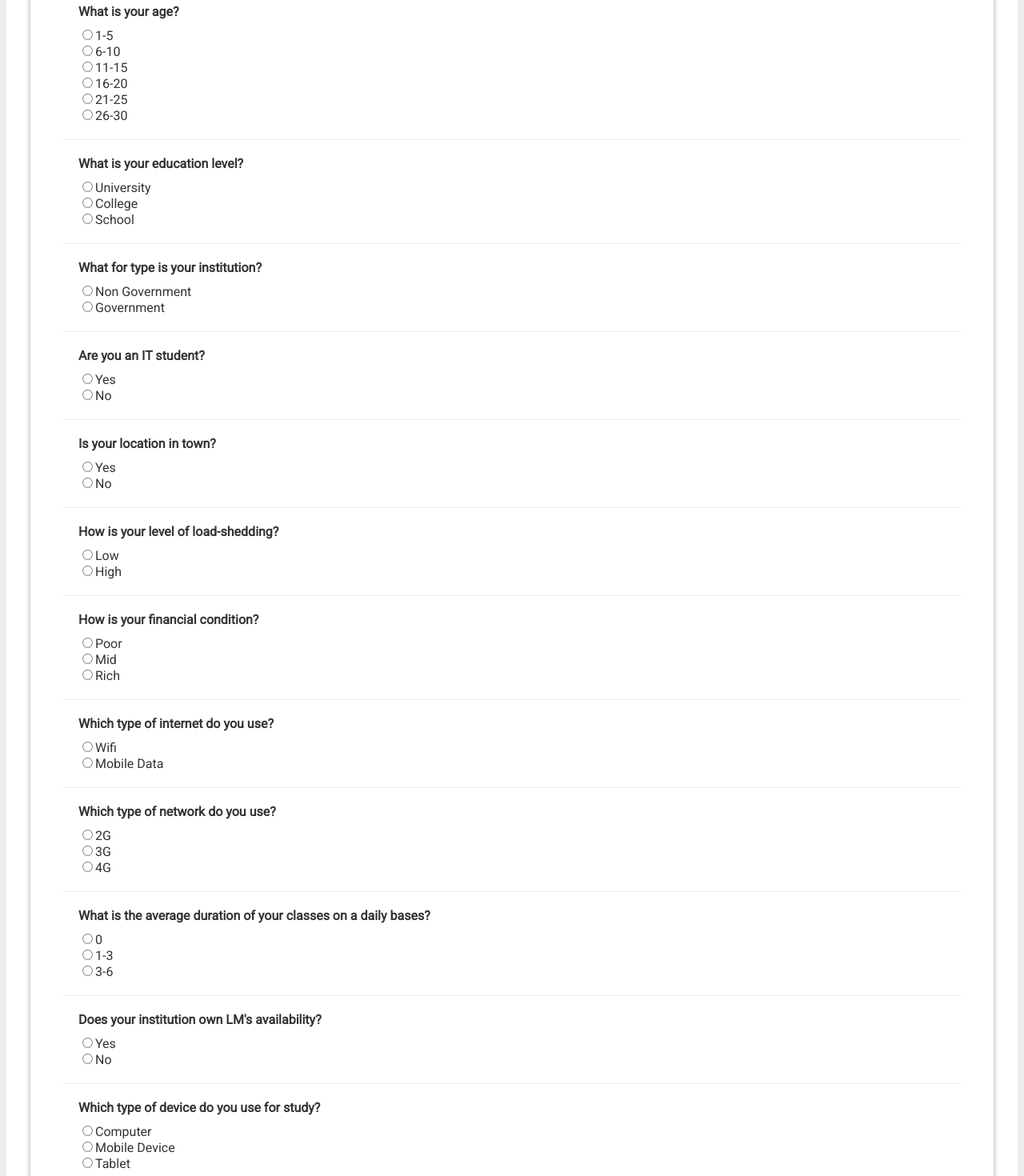
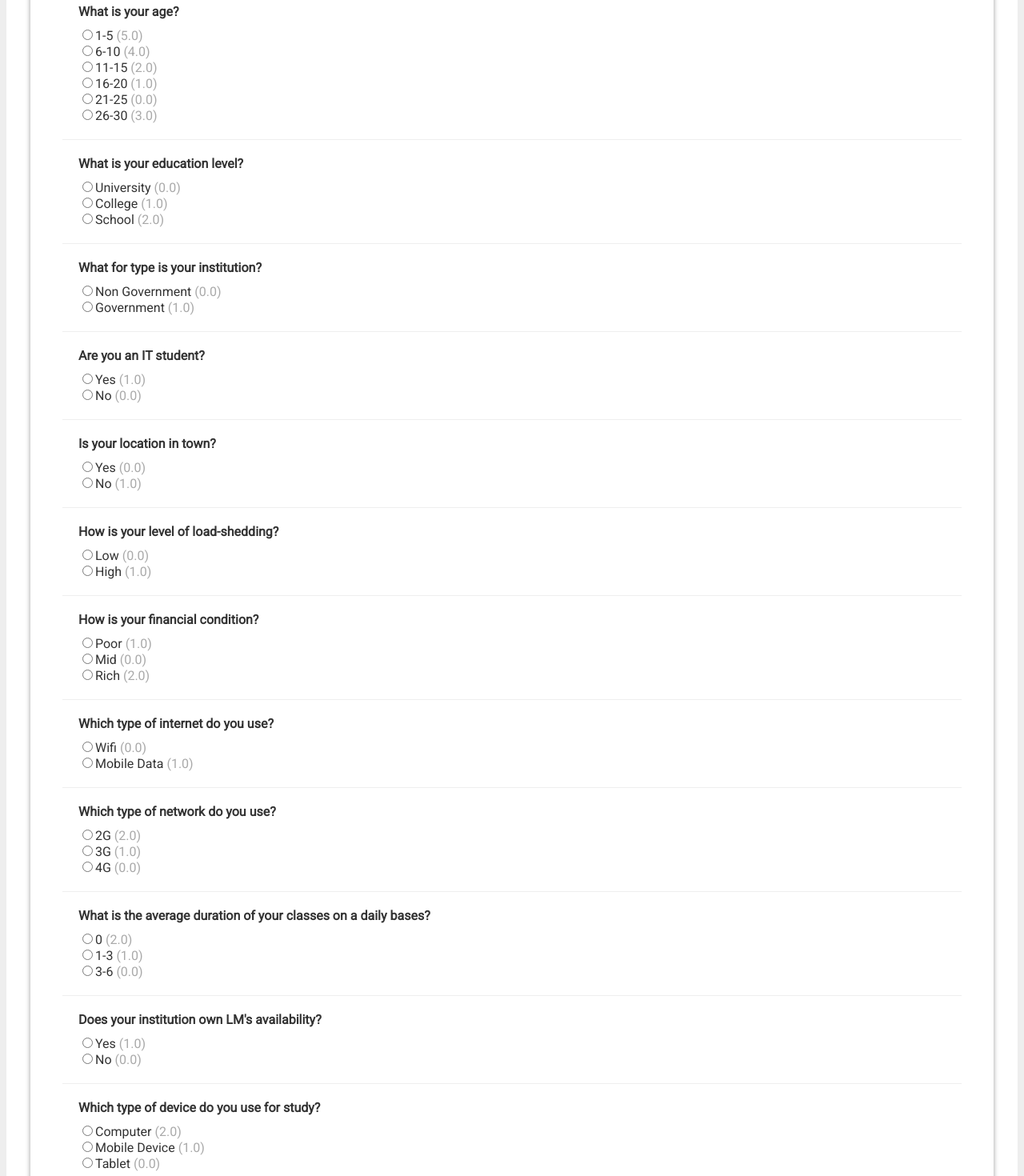
Before and after one commit to izamoerenhout/student-adaptability-level, a React (Create React App) app: page /student-adaptability-level/predict in a window 1280 px wide. Shown: the part 400-1870 px from the top of the page at 80% size. Built offline with nearby package versions, Linux system fonts and the light colour scheme.

Commit message:
Updated some layout items and the result page

```diff
--- a/src/pages/_shared/_css/form.css
+++ b/src/pages/_shared/_css/form.css
@@ -18,3 +18,12 @@
 .form-error {
     color: red
 }
+
+form span {
+    color:darkgrey
+}
+
+.trust-text {
+    width: 60%;
+    padding: 15px 25px
+}
--- a/src/pages/_shared/_css/header.css
+++ b/src/pages/_shared/_css/header.css
@@ -54,6 +54,8 @@
 .header .container .btn span {
     /* margin-left: 25px; */
     padding: 5px;
+    color: white;
+    font-weight: bold;
     text-shadow: 0 1px 8px rgb(0 0 0 / 30%);
 }
 
--- a/src/pages/_shared/_css/images.css
+++ b/src/pages/_shared/_css/images.css
@@ -18,4 +18,10 @@
 
 .img-shap {
     width: 85%;
+    max-width: 1000px;
+    padding: 20px;
 }
+
+.clip {
+    padding: 20px;
+}
--- a/src/pages/about.js
+++ b/src/pages/about.js
@@ -31,12 +31,11 @@ function About() {
                 <h2>Why is the prediction reliable?</h2>
                 <p>
                   The data was collected by researchers through questionnaires
-                  in the region of Bangladesh. The dataset is from
+                  in the region of Bangladesh. The dataset is from (
                   <a href="https://www.kaggle.com/datasets/mdmahmudulhasansuzan/students-adaptability-level-in-online-education">
-                    {" "}
                     Kaggle
                   </a>
-                  .
+                  ).
                 </p>
               </div>
             </div>
--- a/src/pages/home.js
+++ b/src/pages/home.js
@@ -26,8 +26,6 @@ function Home() {
               >
                 <span>Click here to start</span>
               </Link>
-
-
             </div>
 
             <img
@@ -40,9 +38,7 @@ function Home() {
           <div className="inside">
             <div className="info-text">
               <h3>How does this work?</h3>
-              <p>
-              Tekst hier!
-              </p>
+              <p>Tekst hier!</p>
 
               <Link
                 to="/about"
--- a/src/pages/prediction/fragments/form.js
+++ b/src/pages/prediction/fragments/form.js
@@ -39,7 +39,6 @@ function Form(props) {
                 </>
               )}
 
-
               <div className="set">
                 <label>
                   <b>What is your gender?</b>
@@ -54,7 +53,7 @@ function Form(props) {
                       onChange={(e) => form.set.gender(e.target.value)}
                     />
                     <label htmlFor="gender1">
-                      <span>Boy</span>
+                      Boy <span>(0.0)</span>
                     </label>
                   </div>
                   <div>
@@ -66,7 +65,7 @@ function Form(props) {
                       onChange={(e) => form.set.gender(e.target.value)}
                     />
                     <label htmlFor="gender2">
-                      <span>Girl</span>
+                      Girl <span>(1.0)</span>
                     </label>
                   </div>
                 </div>
@@ -86,7 +85,7 @@ function Form(props) {
                       onChange={(e) => form.set.age(e.target.value)}
                     />
                     <label htmlFor="age1">
-                      <span>1-5</span>
+                      1-5 <span>(5.0)</span>
                     </label>
                   </div>
                   <div>
@@ -98,7 +97,7 @@ function Form(props) {
                       onChange={(e) => form.set.age(e.target.value)}
                     />
                     <label htmlFor="age2">
-                      <span>6-10</span>
+                      6-10 <span>(4.0)</span>
                     </label>
                   </div>
                   <div>
@@ -110,7 +109,7 @@ function Form(props) {
                       onChange={(e) => form.set.age(e.target.value)}
                     />
                     <label htmlFor="age3">
-                      <span>11-15</span>
+                      11-15 <span>(2.0)</span>
                     </label>
                   </div>
                   <div>
@@ -122,7 +121,7 @@ function Form(props) {
                       onChange={(e) => form.set.age(e.target.value)}
                     />
                     <label htmlFor="age4">
-                      <span>16-20</span>
+                      16-20 <span>(1.0)</span>
                     </label>
                   </div>
                   <div>
@@ -134,7 +133,7 @@ function Form(props) {
                       onChange={(e) => form.set.age(e.target.value)}
                     />
                     <label htmlFor="age5">
-                      <span>21-25</span>
+                      21-25 <span>(0.0)</span>
                     </label>
                   </div>
                   <div>
@@ -146,7 +145,7 @@ function Form(props) {
                       onChange={(e) => form.set.age(e.target.value)}
                     />
                     <label htmlFor="age6">
-                      <span>26-30</span>
+                      26-30 <span>(3.0)</span>
                     </label>
                   </div>
                 </div>
@@ -166,7 +165,7 @@ function Form(props) {
                       onChange={(e) => form.set.education(e.target.value)}
                     />
                     <label htmlFor="education1">
-                      <span>University</span>
+                      University <span>(0.0)</span>
                     </label>
                   </div>
                   <div>
@@ -178,19 +177,19 @@ function Form(props) {
                       onChange={(e) => form.set.education(e.target.value)}
                     />
                     <label htmlFor="education2">
-                      <span>College</span>
+                      College <span>(1.0)</span>
                     </label>
                   </div>
                   <div>
                     <input
                       id="education3"
-                      name="eduction"
+                      name="education"
                       type="radio"
                       value={(form.data.education = "2.0")}
                       onChange={(e) => form.set.education(e.target.value)}
                     />
                     <label htmlFor="education3">
-                      <span>School</span>
+                      School <span>(2.0)</span>
                     </label>
                   </div>
                 </div>
@@ -210,7 +209,7 @@ function Form(props) {
                       onChange={(e) => form.set.institution(e.target.value)}
                     />
                     <label htmlFor="institution1">
-                      <span>Non Government</span>
+                      Non Government <span>(0.0)</span>
                     </label>
                   </div>
                   <div>
@@ -222,7 +221,7 @@ function Form(props) {
                       onChange={(e) => form.set.institution(e.target.value)}
                     />
                     <label htmlFor="institution2">
-                      <span>Government</span>
+                      Government <span>(1.0)</span>
                     </label>
                   </div>
                 </div>
@@ -242,7 +241,7 @@ function Form(props) {
                       onChange={(e) => form.set.student(e.target.value)}
                     />
                     <label htmlFor="student1">
-                      <span>Yes</span>
+                      Yes <span>(1.0)</span>
                     </label>
                   </div>
                   <div>
@@ -254,7 +253,7 @@ function Form(props) {
                       onChange={(e) => form.set.student(e.target.value)}
                     />
                     <label htmlFor="student2">
-                      <span>No</span>
+                      No <span>(0.0)</span>
                     </label>
                   </div>
                 </div>
@@ -274,7 +273,7 @@ function Form(props) {
                       onChange={(e) => form.set.location(e.target.value)}
                     />
                     <label htmlFor="location1">
-                      <span>Yes</span>
+                      Yes <span>(0.0)</span>
                     </label>
                   </div>
                   <div>
@@ -286,7 +285,7 @@ function Form(props) {
                       onChange={(e) => form.set.location(e.target.value)}
                     />
                     <label htmlFor="location2">
-                      <span>No</span>
+                      No <span>(1.0)</span>
                     </label>
                   </div>
                 </div>
@@ -306,7 +305,7 @@ function Form(props) {
                       onChange={(e) => form.set.load(e.target.value)}
                     />
                     <label htmlFor="load1">
-                      <span>Low</span>
+                      Low <span>(0.0)</span>
                     </label>
                   </div>
                   <div>
@@ -318,7 +317,7 @@ function Form(props) {
                       onChange={(e) => form.set.load(e.target.value)}
                     />
                     <label htmlFor="load2">
-                      <span>High</span>
+                      High <span>(1.0)</span>
                     </label>
                   </div>
                 </div>
@@ -338,7 +337,7 @@ function Form(props) {
                       onChange={(e) => form.set.financial(e.target.value)}
                     />
                     <label htmlFor="financial1">
-                      <span>Poor</span>
+                      Poor <span>(1.0)</span>
                     </label>
                   </div>
                   <div>
@@ -350,7 +349,7 @@ function Form(props) {
                       onChange={(e) => form.set.financial(e.target.value)}
                     />
                     <label htmlFor="financial2">
-                      <span>Mid</span>
+                      Mid <span>(0.0)</span>
                     </label>
                   </div>
                   <div>
@@ -362,7 +361,7 @@ function Form(props) {
                       onChange={(e) => form.set.financial(e.target.value)}
                     />
                     <label htmlFor="financial3">
-                      <span>Rich</span>
+                      Rich <span>(2.0)</span>
                     </label>
                   </div>
                 </div>
@@ -382,7 +381,7 @@ function Form(props) {
                       onChange={(e) => form.set.internet(e.target.value)}
                     />
                     <label htmlFor="internet1">
-                      <span>Wifi</span>
+                      Wifi <span>(0.0)</span>
                     </label>
                   </div>
                   <div>
@@ -394,7 +393,7 @@ function Form(props) {
                       onChange={(e) => form.set.internet(e.target.value)}
                     />
                     <label htmlFor="internet2">
-                      <span>Mobile Data</span>
+                      Mobile Data <span>(1.0)</span>
                     </label>
                   </div>
                 </div>
@@ -414,7 +413,7 @@ function Form(props) {
                       onChange={(e) => form.set.network(e.target.value)}
                     />
                     <label htmlFor="network1">
-                      <span>2G</span>
+                      2G <span>(2.0)</span>
                     </label>
                   </div>
                   <div>
@@ -426,7 +425,7 @@ function Form(props) {
                       onChange={(e) => form.set.network(e.target.value)}
                     />
                     <label htmlFor="network2">
-                      <span>3G</span>
+                      3G <span>(1.0)</span>
                     </label>
                   </div>
                   <div>
@@ -438,7 +437,7 @@ function Form(props) {
                       onChange={(e) => form.set.network(e.target.value)}
                     />
                     <label htmlFor="network3">
-                      <span>4G</span>
+                      4G <span>(0.0)</span>
                     </label>
                   </div>
                 </div>
@@ -461,7 +460,7 @@ function Form(props) {
                       onChange={(e) => form.set.duration(e.target.value)}
                     />
                     <label htmlFor="duration1">
-                      <span>0</span>
+                      0 <span>(2.0)</span>
                     </label>
                   </div>
                   <div>
@@ -473,7 +472,7 @@ function Form(props) {
                       onChange={(e) => form.set.duration(e.target.value)}
                     />
                     <label htmlFor="duration2">
-                      <span>1-3</span>
+                      1-3 <span>(1.0)</span>
                     </label>
                   </div>
                   <div>
@@ -485,7 +484,7 @@ function Form(props) {
                       onChange={(e) => form.set.duration(e.target.value)}
                     />
                     <label htmlFor="duration3">
-                      <span>3-6</span>
+                      3-6 <span>(0.0)</span>
                     </label>
                   </div>
                 </div>
@@ -505,7 +504,7 @@ function Form(props) {
                       onChange={(e) => form.set.lms(e.target.value)}
                     />
                     <label htmlFor="lms1">
-                      <span>Yes</span>
+                      Yes <span>(1.0)</span>
                     </label>
                   </div>
                   <div>
@@ -517,7 +516,7 @@ function Form(props) {
                       onChange={(e) => form.set.lms(e.target.value)}
                     />
                     <label htmlFor="lms2">
-                      <span>No</span>
+                      No <span>(0.0)</span>
                     </label>
                   </div>
                 </div>
@@ -537,7 +536,7 @@ function Form(props) {
                       onChange={(e) => form.set.device(e.target.value)}
                     />
                     <label htmlFor="device1">
-                      <span>Computer</span>
+                      Computer <span>(2.0)</span>
                     </label>
                   </div>
                   <div>
@@ -549,7 +548,7 @@ function Form(props) {
                       onChange={(e) => form.set.device(e.target.value)}
                     />
                     <label htmlFor="device2">
-                      <span>Mobile Device</span>
+                      Mobile Device <span>(1.0)</span>
                     </label>
                   </div>
                   <div>
@@ -561,7 +560,7 @@ function Form(props) {
                       onChange={(e) => form.set.device(e.target.value)}
                     />
                     <label htmlFor="device3">
-                      <span>Tablet</span>
+                      Tablet <span>(0.0)</span>
                     </label>
                   </div>
                 </div>
@@ -578,7 +577,6 @@ function Form(props) {
                   </button>
                 </div>
               </div>
-
             </form>
           </div>
         </div>
```
Also changed, not shown: src/pages/prediction/fragments/result.js (+31 -3 lines). Lines whose indentation alone changed are shown as unchanged.
